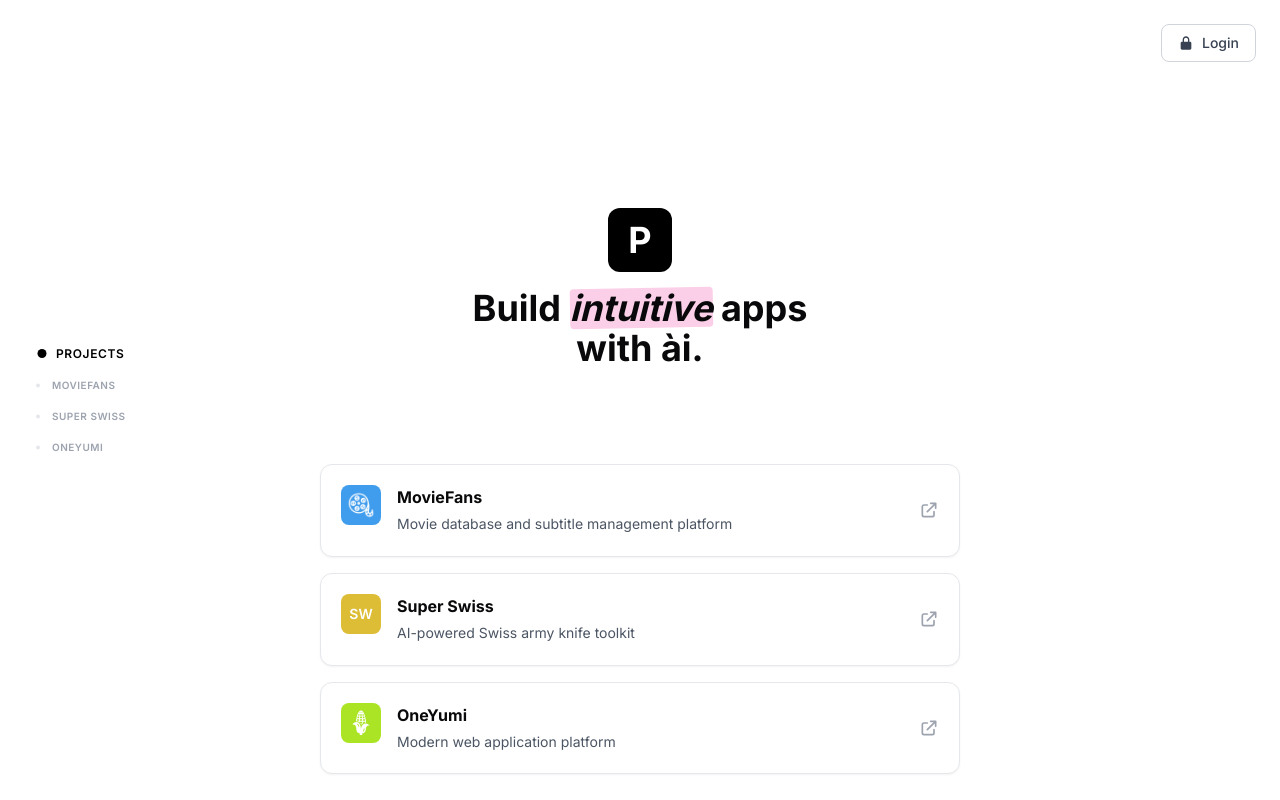
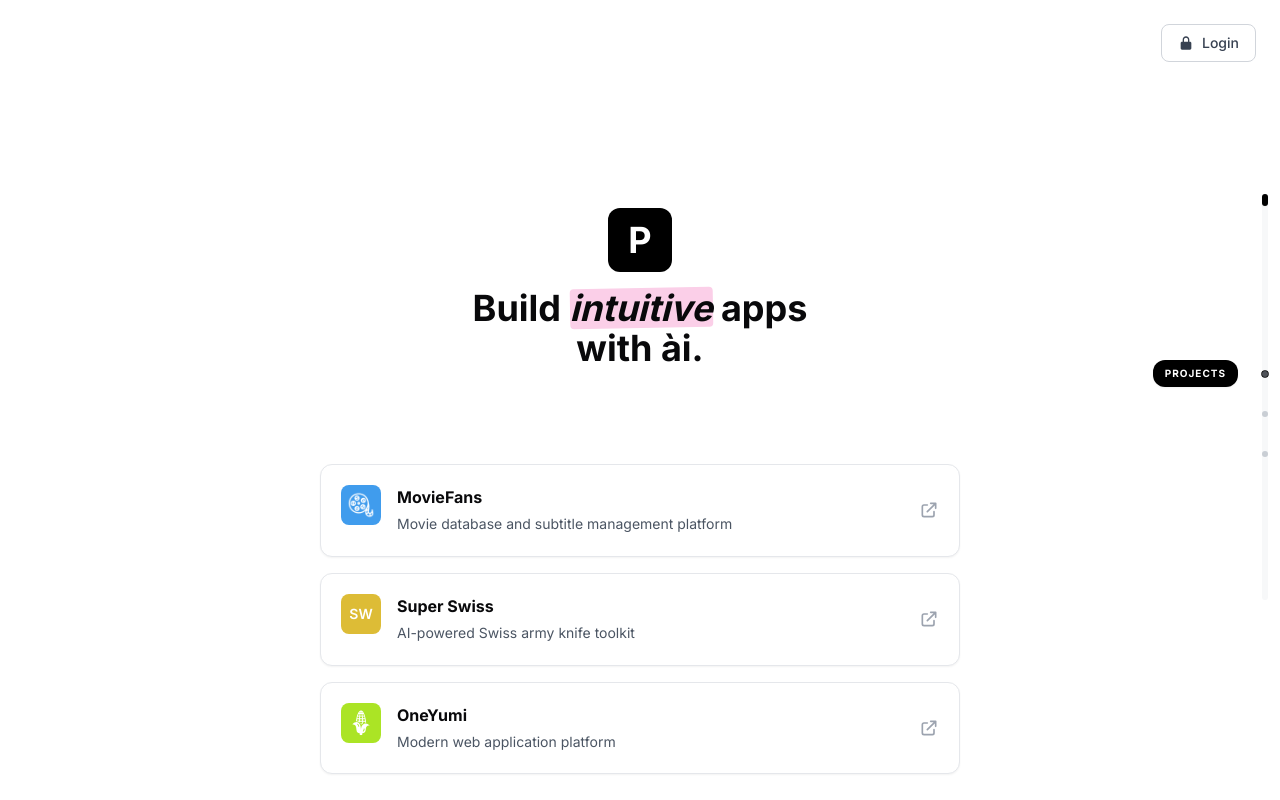
Before and after one commit to isantan71/michael-landing-page, a Next.js app: page / in a window 1280 px wide. Shown: the top 800 px of the page. Built offline with nearby package versions, Linux system fonts and the light colour scheme; a web font is replaced by a local one.

Commit message:
make desktop follow mobile UI for scroll bar

```diff
--- a/src/components/landing/SideNav.tsx
+++ b/src/components/landing/SideNav.tsx
@@ -1,73 +1,117 @@
 "use client";
+
+import { useEffect, useState } from "react";
+
+interface NavItem {
+  id: string;
+  name: string;
+  parent?: string;
+}
 
 export function SideNav({
   items,
   activeId,
 }: {
-  items: { id: string; name: string; parent?: string }[];
+  items: NavItem[];
   activeId: string;
 }) {
-  const activeItem = items.find((i) => i.id === activeId);
-  const activeParent =
-    activeItem?.parent ||
-    (activeItem?.id && items.some((i) => i.parent === activeItem.id)
-      ? activeItem.id
-      : null);
+  const [scrollProgress, setScrollProgress] = useState(0);
+  const [sectionOffsets, setSectionOffsets] = useState<{ id: string; ratio: number }[]>([]);
+
+  useEffect(() => {
+    const calculateOffsets = () => {
+      const scrollHeight = document.documentElement.scrollHeight - window.innerHeight;
+      if (scrollHeight <= 0) return;
+
+      const offsets = items.map(item => {
+        const element = document.getElementById(item.id);
+        if (element) {
+          return {
+            id: item.id,
+            ratio: (element.offsetTop / document.documentElement.scrollHeight) * 100
+          };
+        }
+        return null;
+      }).filter((item): item is { id: string; ratio: number } => item !== null);
+
+      setSectionOffsets(offsets);
+    };
+
+    const handleScroll = () => {
+      const totalHeight = document.documentElement.scrollHeight - window.innerHeight;
+      const progress = (window.pageYOffset / totalHeight) * 100;
+      setScrollProgress(progress);
+    };
+
+    calculateOffsets();
+    window.addEventListener("scroll", handleScroll);
+    window.addEventListener("resize", calculateOffsets);
+    const timer = setTimeout(calculateOffsets, 1000);
+
+    return () => {
+      window.removeEventListener("scroll", handleScroll);
+      window.removeEventListener("resize", calculateOffsets);
+      clearTimeout(timer);
+    };
+  }, [items]);
+
+  const scrollToSection = (id: string) => {
+    document.getElementById(id)?.scrollIntoView({
+      behavior: "smooth",
+    });
+  };
 
   return (
-    <nav className="fixed left-8 top-1/2 -translate-y-1/2 hidden lg:flex flex-col gap-4 z-40">
+    <nav className="fixed right-3 top-1/4 bottom-1/4 w-1.5 hidden lg:flex flex-col z-40 bg-gray-200/30 rounded-full cursor-pointer group transition-all hover:w-3">
+      {/* Hit area expansion for easier hover */}
+      <div className="absolute -inset-x-4 inset-y-0" />
+
+      {/* Section Markers & Labels */}
       {items.map((item) => {
+        const offset = sectionOffsets.find(o => o.id === item.id);
+        if (!offset) return null;
+
         const isSubItem = !!item.parent;
         const isSelected = activeId === item.id;
-        const shouldShowText =
-          isSelected ||
-          (item.parent && item.parent === activeParent) ||
-          item.id === activeParent;
 
         return (
-          <a
+          <div
             key={item.id}
-            href={`#${item.id}`}
-            className={`group flex items-center gap-2 transition-all ${isSelected ? "translate-x-1" : "hover:translate-x-0.5"}`}
-            onClick={(e) => {
-              e.preventDefault();
-              document.getElementById(item.id)?.scrollIntoView({
-                behavior: "smooth",
-              });
-            }}
+            className="absolute left-1/2 -translate-x-1/2 flex items-center"
+            style={{ top: `${offset.ratio}%` }}
           >
-            <div className="w-3 flex justify-center items-center flex-shrink-0">
-              {/*
-                [x] Create Implementation Plan
-                - [/] Modify `SideNav` to be large-screen only
-                - [ ] Create `MiniMapEdgeBar` component
-              */}
-              <div
-                className={`rounded-full transition-all ${isSelected
-                    ? isSubItem
-                      ? "bg-gray-600 scale-125"
-                      : "bg-black scale-150"
-                    : "bg-gray-200 group-hover:bg-gray-300"
-                  } ${isSubItem ? "w-1 h-1" : "w-1.5 h-1.5"}`}
-              />
-            </div>
-            <span
-              className={`font-semibold tracking-wider uppercase transition-all ${shouldShowText
-                  ? isSelected
-                    ? isSubItem
-                      ? "text-gray-600"
-                      : "text-black"
-                    : isSubItem
-                      ? "text-gray-400"
-                      : "text-gray-500"
-                  : "text-gray-400 opacity-0 group-hover:opacity-100"
-                } ${isSubItem ? "text-[10px]" : "text-xs"}`}
+            {/* Dot */}
+            <div
+              onClick={() => scrollToSection(item.id)}
+              className={`w-1.5 h-1.5 rounded-full transition-all duration-300 ${isSelected
+                  ? "bg-black scale-125"
+                  : "bg-gray-400/50 group-hover:bg-gray-400"
+                } ${isSubItem ? "w-1 h-1" : "w-1.5 h-1.5"}`}
+            />
+
+            {/* Label - visible on hover or if selected */}
+            <button
+              onClick={() => scrollToSection(item.id)}
+              className={`absolute right-full mr-6 px-3 py-1.5 rounded-xl transition-all whitespace-nowrap uppercase tracking-widest text-[10px] font-bold shadow-sm pointer-events-none group-hover:pointer-events-auto ${isSelected
+                  ? "bg-black text-white opacity-100 translate-x-0"
+                  : "bg-white text-gray-500 opacity-0 group-hover:opacity-100 translate-x-2"
+                }`}
             >
               {item.name}
-            </span>
-          </a>
+            </button>
+          </div>
         );
       })}
+
+      {/* Scroll Indicator - Pill shape */}
+      <div
+        className="absolute left-0 right-0 bg-black rounded-full transition-all duration-100 shadow-sm pointer-events-none"
+        style={{
+          top: `${scrollProgress}%`,
+          height: "12px",
+          transform: "translateY(-50%)"
+        }}
+      />
     </nav>
   );
 }
```
